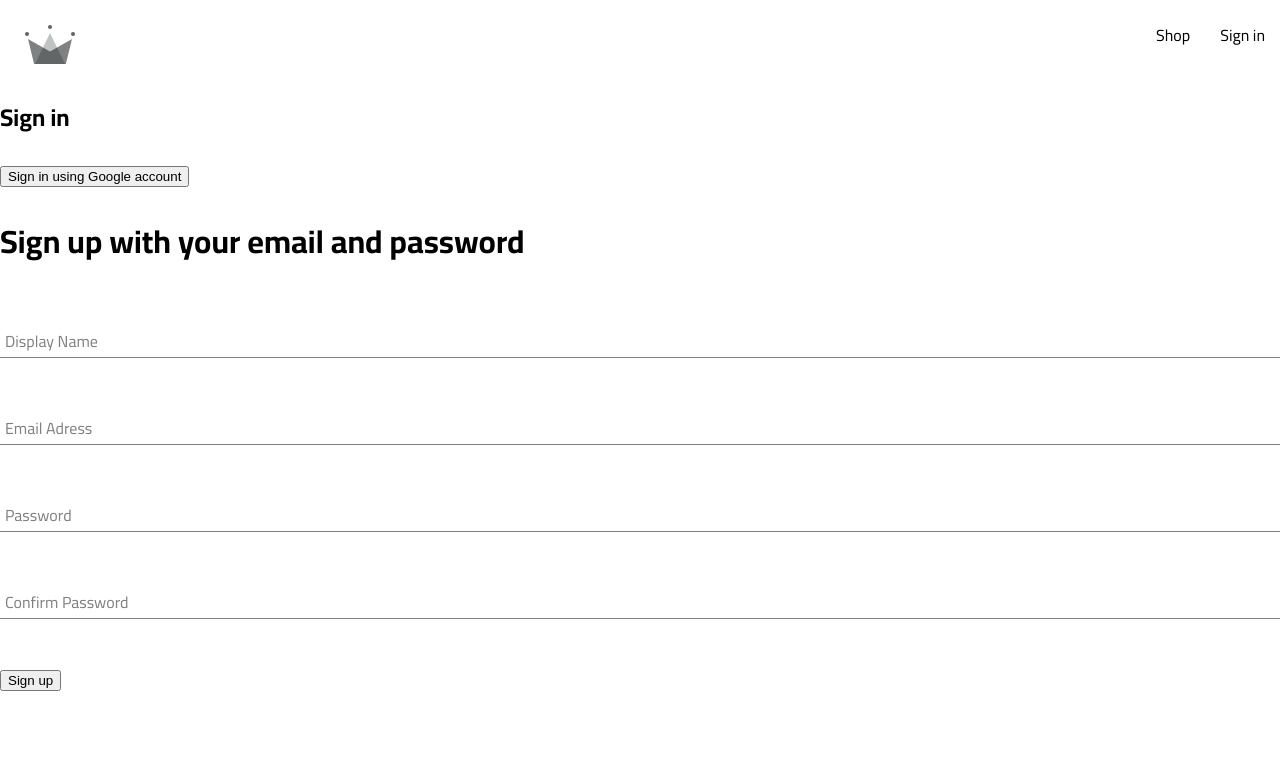
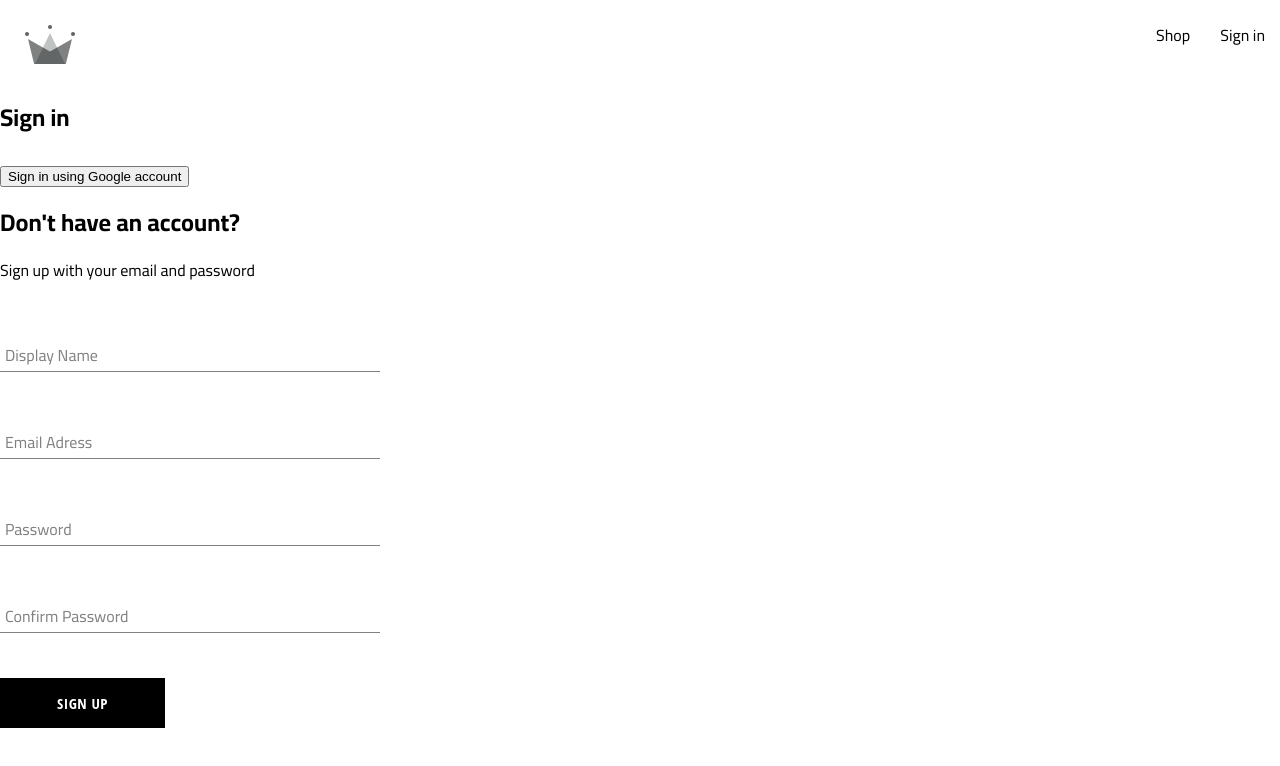
Before and after one commit to MohammedAhmed49/e-commerce-react, a React (Create React App) app: page /sign-in in a window 1280 px wide. Shown: the top 766 px of the page. Built offline with nearby package versions, Linux system fonts and the light colour scheme.

Commit message:
Customized button component created

```diff
--- /dev/null
+++ b/src/components/button/button.component.jsx
@@ -0,0 +1,14 @@
+import './button.styles.scss';
+
+const BUTTON_TYPES_CLASSES = {
+    google: 'google-sign-in',
+    inverted: 'inverted'
+}
+
+const Button = ({children, buttonType, ...otherProps}) => {
+    return (
+        <button className={`button-container ${BUTTON_TYPES_CLASSES[buttonType]}`} {...otherProps}>{children}</button>
+    )
+}
+
+export default Button;
--- /dev/null
+++ b/src/components/button/button.styles.scss
@@ -0,0 +1,46 @@
+.button-container {
+  min-width: 165px;
+  width: auto;
+  height: 50px;
+  letter-spacing: 0.5px;
+  line-height: 50px;
+  padding: 0 35px 0 35px;
+  font-size: 15px;
+  background-color: black;
+  color: white;
+  text-transform: uppercase;
+  font-family: 'Open Sans Condensed';
+  font-weight: bolder;
+  border: none;
+  cursor: pointer;
+  display: flex;
+  justify-content: center;
+
+  &:hover {
+    background-color: white;
+    color: black;
+    border: 1px solid black;
+  }
+
+  &.google-sign-in {
+    background-color: #4285f4;
+    color: white;
+
+    &:hover {
+      background-color: #357ae8;
+      border: none;
+    }
+  }
+
+  &.inverted {
+    background-color: white;
+    color: black;
+    border: 1px solid black;
+
+    &:hover {
+      background-color: black;
+      color: white;
+      border: none;
+    }
+  }
+}
--- a/src/components/sign-up-form/sign-up-form.component.jsx
+++ b/src/components/sign-up-form/sign-up-form.component.jsx
@@ -1,6 +1,8 @@
 import { useState } from "react";
 import { createUser, createUserDocumentFromAuth } from "../../utils/firebase/firebase.utils";
+import Button from "../button/button.component";
 import FormInput from "../form-input/form-input.component";
+import './sign-up-form.styles.scss';
 
 const defaultValues = {
     displayName: '',
@@ -37,8 +39,9 @@
     }
 
     return (
-        <div>
-            <h1>Sign up with your email and password</h1>
+        <div className="sign-up-container">
+            <h2>Don't have an account?</h2>
+            <span>Sign up with your email and password</span>
             <form onSubmit={(e) => submitHandle(e)}>
                 <FormInput label="Display Name" type="text" required name="displayName" value={displayName} onChange={(e) => handleChange(e)}/>
 
@@ -48,7 +51,7 @@
 
                 <FormInput label="Confirm Password"required name="confirmPassword" value={confirmPassword} onChange={(e) => handleChange(e)} />
 
-                <button type="submit">Sign up</button>
+                <Button type="submit">Sign up</Button>
             </form>
         </div>
     )
--- /dev/null
+++ b/src/components/sign-up-form/sign-up-form.styles.scss
@@ -0,0 +1,9 @@
+.sign-up-container {
+    display: flex;
+    flex-direction: column;
+    width: 380px;
+
+    h2 {
+        margin: 10px 0;
+    }
+}
```
